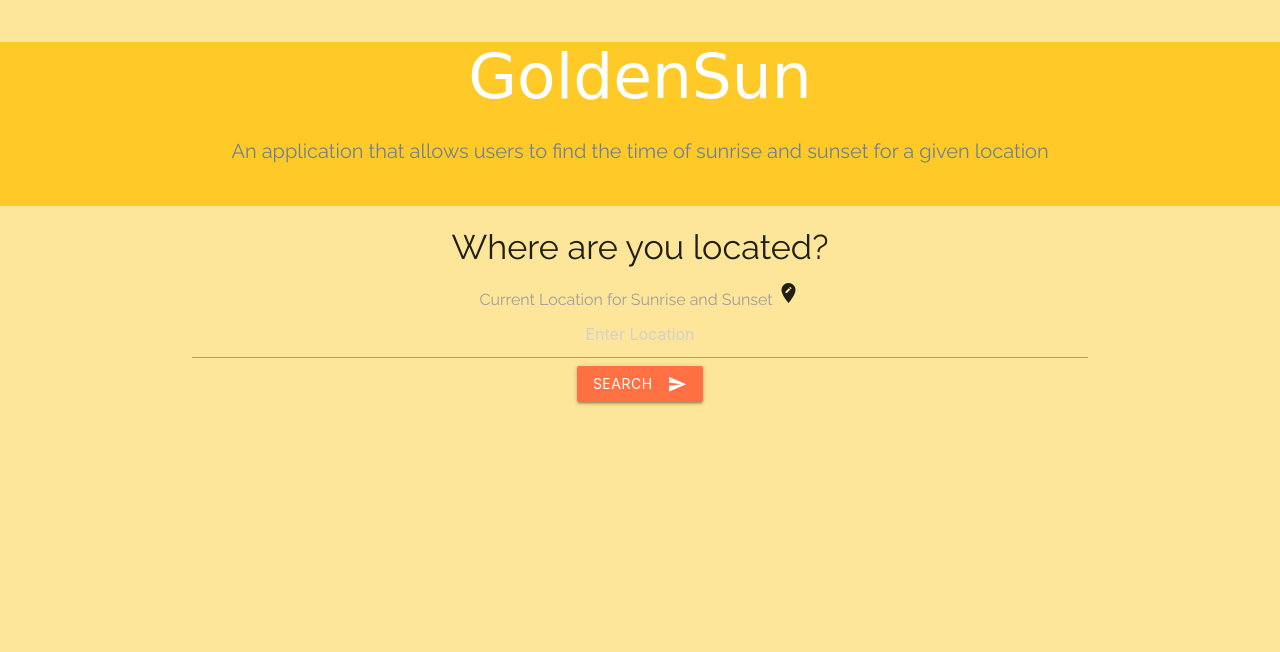
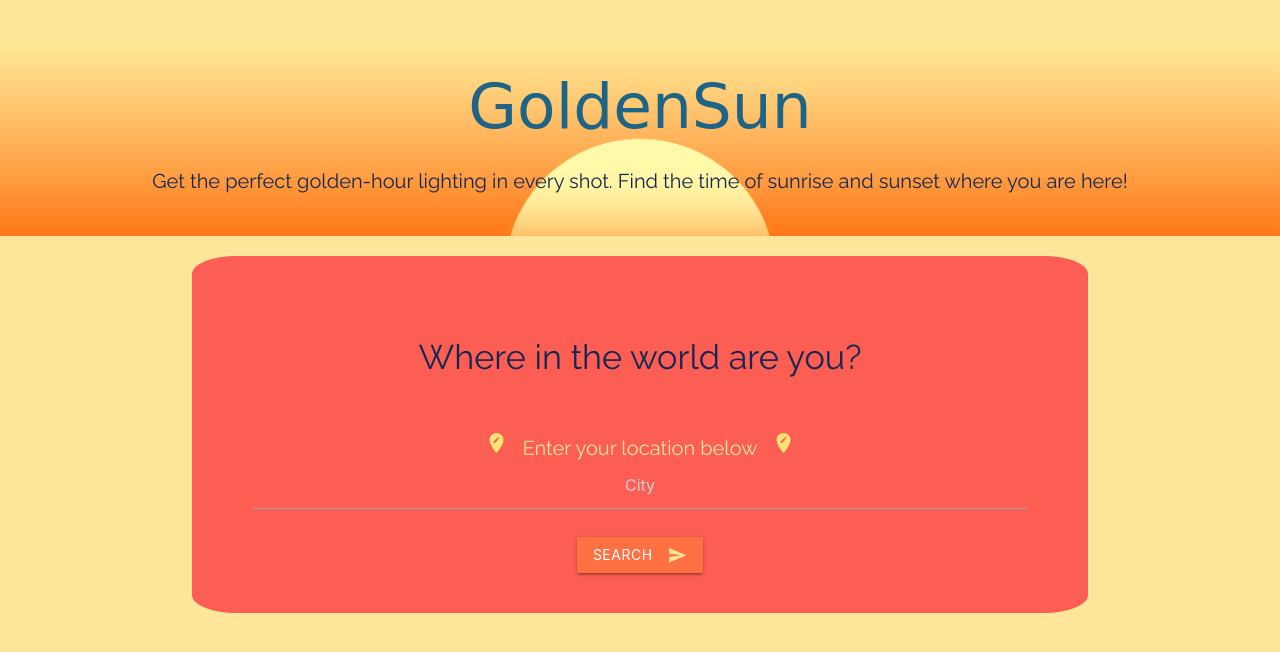
Before and after one commit to Juawito/golden-hour-g7, a plain HTML site: page index.html in a window 1280 px wide. Drawn offline with nearby package versions, Linux system fonts and the light colour scheme; a web font is replaced by a local one.

Commit message:
updated html files and corresponding css files. added images folder within assets

```diff
--- a/assets/css/secondary_stylesheet.css
+++ b/assets/css/secondary_stylesheet.css
@@ -1,3 +1,47 @@
+:root {
+    --teal: #1E6487;
+    --ltyellow: #FDE599;
+    --darkorange: #F66202;
+    --ltteal: #91B7BC ;
+    --deepnavy: #08183A;
+    --navy: #152852;
+    --purple: #483D60;
+    --coral: #FD5E53;
+    --orange: #FC9C54;
+    --yellow: #FFE373;
+}
+
+body {
+    background-color: var(--ltyellow);
+}
+
 h1 {
     font-family: 'Ranchers', cursive;
+    color: var(--teal);
+    padding-top: 30px;
 }
+
+header {
+    background-image: url("../images/banner.png");
+    background-size: cover;
+    background-position: center;
+    height: 100%;
+}
+
+p {
+    font-family: 'Raleway', sans-serif;
+    padding-bottom: 2em;
+    font-size: 20px;
+    color: var(--teal);
+}
+
+div {
+    font-family: 'Raleway', sans-serif;
+    background-color: var(--coral);
+    border-radius: 5%;
+    padding: 20px;
+}
+
+h4 {
+    color: var(--teal);
+}
--- a/assets/css/style.css
+++ b/assets/css/style.css
@@ -1,23 +1,65 @@
+:root {
+    --teal: #1E6487;
+    --ltyellow: #FDE599;
+    --darkorange: #F66202;
+    --ltteal: #91B7BC ;
+    --deepnavy: #08183A;
+    --navy: #152852;
+    --purple: #483D60;
+    --coral: #FD5E53;
+    --orange: #FC9C54;
+    --yellow: #FFE373;
+}
+
 body {
-    background-color: #FDE599;
+    background-color: var(--ltyellow);
+}
+
+header {
+    background-image: url("../images/banner.png");
+    background-size: cover;
+    background-position: center;
+    height: 100%;
 }
 
 h1 {
     font-family: 'Ranchers', cursive;
-    color: white;
+    color: var(--teal);
+    padding-top: 30px;
 }
 
 p {
     font-family: 'Raleway', sans-serif;
     padding-bottom: 2em;
     font-size: 20px;
-    color: slategray;
+    color: var(--navy);
 }
 
 div {
     font-family: 'Raleway', sans-serif;
+    background-color: var(--coral);
+    border-radius: 5%;
+    padding: 20px;
+}
+
+h4 {
+    color: var(--navy);
+    padding-bottom: 20px;
+    padding-top: 20px;
 }
 
 label {
-    font-size: 16px;
+    padding-bottom: 20px;
+    margin: 10px;
+    font-size: 20px;
+    color: var(--ltyellow);
 }
+
+i {
+    color: var(--yellow);
+    font-size: 30px;
+}
+
+button i {
+    color: var(--ltyellow);
+}
--- a/index.html
+++ b/index.html
@@ -17,17 +17,18 @@
 </head>
 
 <body>
-    <header class="col amber lighten-1 center-align">
+    <header class="col center-align">
         <h1>GoldenSun</h1>
-        <p>An application that allows users to find the time of sunrise and sunset for a given location</p>
+        <p>Get the perfect golden-hour lighting in every shot. Find the time of sunrise and sunset where you are here! </p>
     </header>
     <div class="container">
         <div class="center-align">
-            <h4>Where are you located?</h4>
+            <h4>Where in the world are you?</h4>
             <div>
-                <label for="location">Current Location for Sunrise and Sunset</label>
                 <i class="material-icons">edit_location</i>
-                <input type="text" class="center-align" placeholder="Enter Location" />
+                <label for="location">Enter your location below</label>
+                <i class="material-icons">edit_location</i>
+                <input type="text" class="center-align" placeholder="City" />
 
             </div>
             <button class="btn waves-effect  deep-orange lighten-1" type="submit" name="action">
```
Also changed, not shown: assets/pages/sunrise-sunset.html (+8 -2 lines), assets/images/banner.png (added).
